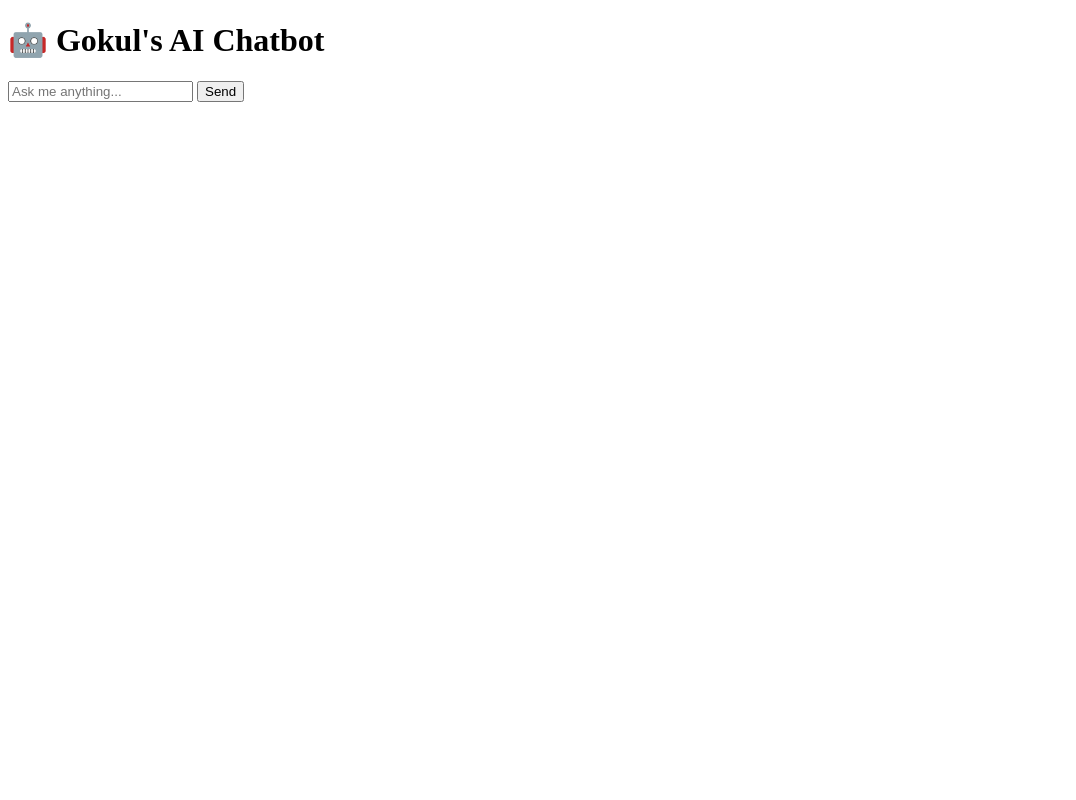
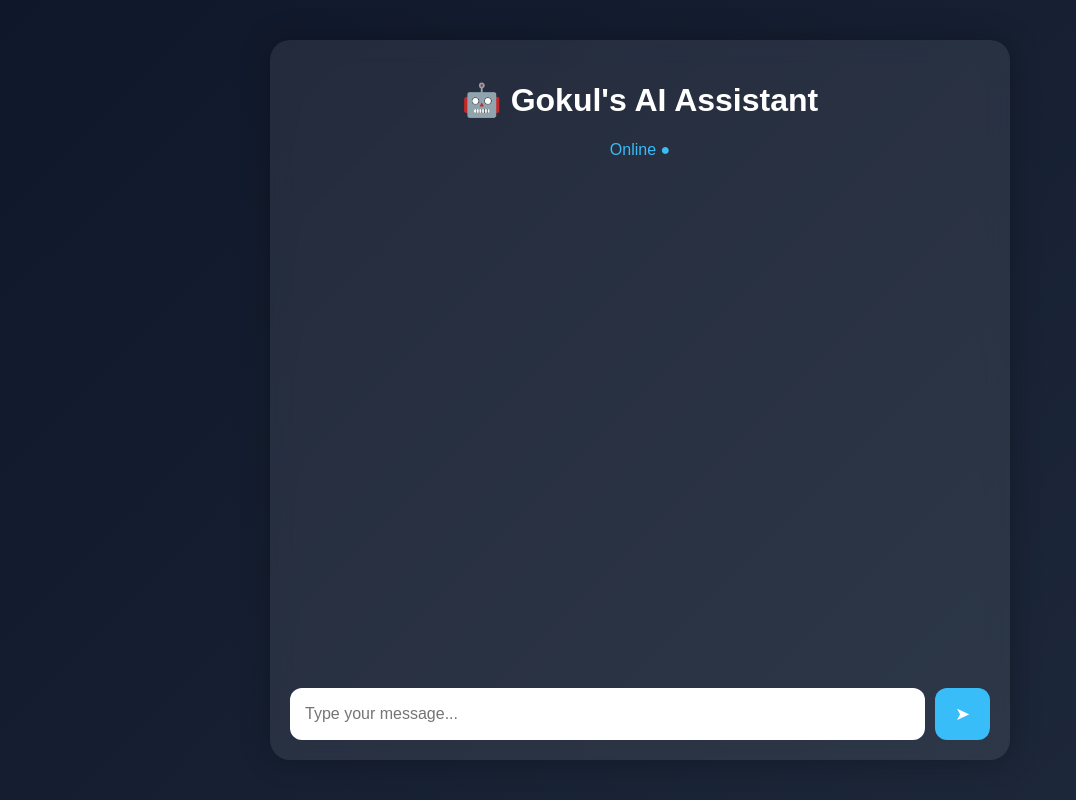
Before and after one commit to gokul4687/Aichatbot, a Flask app: page / in a window 1280 px wide. Shown: the whole page, without its empty margins (0-1076 px from the left). Run offline with Flask 3, Linux system fonts and the light colour scheme.

Commit message:
add futuristic chatbot ui

```diff
--- a/app.py
+++ b/app.py
@@ -25,19 +25,27 @@ def home():
         chat_history.append(f"User: {user_message}")
 
         try:
+
             response = client.models.generate_content(
                 model="gemini-2.5-flash",
                 contents="\n".join(chat_history)
             )
 
+            print(response)
             response_text = response.text
 
             chat_history.append(f"Bot: {response_text}")
+            print(chat_history)
 
         except Exception as e:
-            response_text = f"Error: {e}"
+            if "429" in str(e):
+                response_text = ("I've reached my free usage limit. ""Please try again later.")
+            else:
+                response_text = f"Error: {e}"
 
-    return render_template("index.html", response=response_text)
+                chat_history.append(f"Bot: {response_text}")
+
+    return render_template("index.html", messages = chat_history)
 
 if __name__ == "__main__":
     app.run(debug=True)
--- /dev/null
+++ b/static/style.css
@@ -0,0 +1,112 @@
+body {
+    font-family: Arial, sans-serif;
+    background: linear-gradient(135deg, #0f172a, #1e293b);
+    margin: 0;
+    height: 100vh;
+
+    display: flex;
+    justify-content: center;
+    align-items: center;
+}
+
+.chat-container {
+    width: 700px;
+    height: 85vh;
+
+    background: rgba(255, 255, 255, 0.08);
+
+    backdrop-filter: blur(12px);
+
+    border-radius: 20px;
+
+    padding: 20px;
+
+    display: flex;
+    flex-direction: column;
+
+    box-shadow: 0 0 30px rgba(0,0,0,0.3);
+}
+
+.chat-header {
+    text-align: center;
+
+    color: white;
+}
+
+.chat-header p {
+    color: #38bdf8;
+}
+
+.chat-box {
+    flex: 1;
+
+    overflow-y: auto;
+
+    padding: 20px;
+
+    margin: 20px 0;
+}
+
+.message {
+    padding: 12px 18px;
+
+    border-radius: 15px;
+
+    margin-bottom: 15px;
+
+    max-width: 75%;
+
+    word-wrap: break-word;
+}
+
+.user-message {
+    background: #3b82f6;
+
+    color: white;
+
+    margin-left: auto;
+}
+
+.bot-message {
+    background: rgba(255,255,255,0.15);
+
+    color: white;
+}
+
+.chat-form {
+    display: flex;
+
+    gap: 10px;
+}
+
+.chat-form input {
+    flex: 1;
+
+    padding: 15px;
+
+    border-radius: 12px;
+
+    border: none;
+
+    font-size: 16px;
+}
+
+.chat-form button {
+    padding: 15px 20px;
+
+    border: none;
+
+    border-radius: 12px;
+
+    background: #38bdf8;
+
+    color: white;
+
+    cursor: pointer;
+
+    font-size: 18px;
+}
+
+.chat-form button:hover {
+    background: #0ea5e9;
+}
--- a/templates/index.html
+++ b/templates/index.html
@@ -1,31 +1,68 @@
 <!DOCTYPE html>
 <html>
 <head>
+
+
     <title>Gokul's AI Chatbot</title>
+    <link rel="stylesheet" href="{{ url_for('static', filename='style.css') }}">
+
 </head>
 
 <body>
-    <h1>🤖 Gokul's AI Chatbot</h1>
+    <div class="chat-container">
 
-    <form method="POST">
+    <div class="chat-header">
+        <h1>🤖 Gokul's AI Assistant</h1>
+        <p>Online ●</p>
+    </div>
+
+    <div class="chat-box">
+
+        {% if messages %}
+
+            {% for message in messages %}
+
+                {% if message.startswith("User:") %}
+
+                    <div class="message user-message">
+
+                        {{ message }}
+
+                    </div>
+
+                {% else %}
+
+                    <div class="message bot-message">
+
+                        {{ message }}
+
+                    </div>
+
+                {% endif %}
+
+            {% endfor %}
+
+        {% endif %}
+
+    </div>
+
+    <form method="POST" class="chat-form">
+
         <input
             type="text"
             name="message"
-            placeholder="Ask me anything..."
+            placeholder="Type your message..."
             required>
 
         <button type="submit">
-            Send
+
+            ➤
+
         </button>
+
     </form>
 
-    {% if response %}
-        <hr>
-
-        <h3>Bot:</h3>
-
-        <p>{{ response }}</p>
-    {% endif %}
+</div>
 
 </body>
 </html>
```
